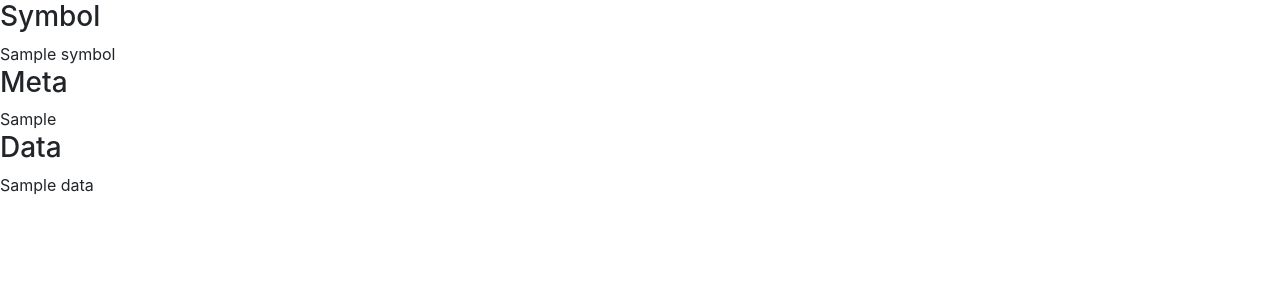
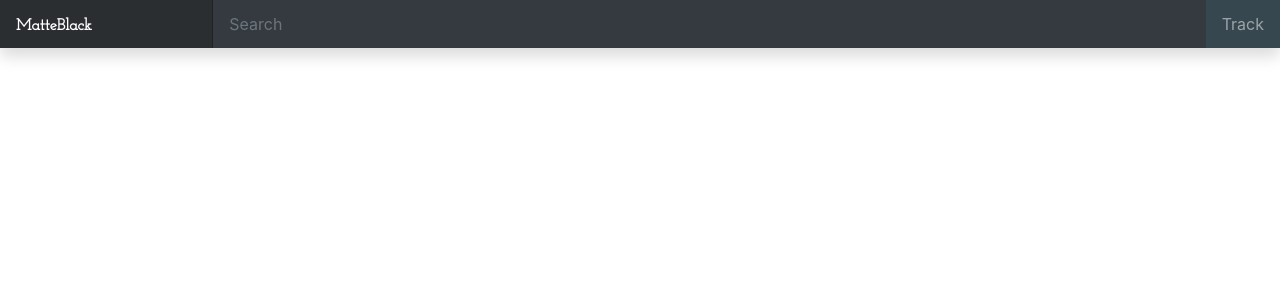
Before and after one commit to ishaansaxena/MatteBlack, a Django app: template server/templates/stocks/stock.html in a window 1280 px wide. Shown: the top 300 px of the page. Run offline with Django 3.2, Linux system fonts and the light colour scheme; the template is opened without the code that fills it: most values are stand-ins (such as "Sample title", 1, 10 or a date in 2020); style sheets or scripts are compiled from the project's sources; some libraries are stand-ins or nearby versions.

Commit message:
Implement dashboard navbar for s/index and s/stock

```diff
--- a/server/static/css/index.css
+++ b/server/static/css/index.css
@@ -3,7 +3,7 @@
   margin: 0;
   padding: 0; }
 
-.jo-sans, .view-front .content .description {
+.jo-sans, .view-front .navbar .git, .view-front .content .description {
   font-family: "Josefin Sans", sans-serif; }
 
 .jo-slab, .view-front .navbar .matte-black {
--- a/server/static/sass/index.sass
+++ b/server/static/sass/index.sass
@@ -19,6 +19,9 @@ body
             color: $C100
             font-size: 2rem
 
+        .git
+            @extend .jo-sans
+
     .content
         position: absolute
         top: 50%
--- a/server/templates/index.html
+++ b/server/templates/index.html
@@ -1,7 +1,7 @@
 {% extends "base.html" %}
 {% load static %}
 
-{% block title %}MatteBlack - Coming Soon{% endblock %}
+{% block title %}MatteBlack{% endblock %}
 
 {% block resources %}
     <!-- For index.html -->
@@ -15,7 +15,7 @@
         <div class="container">
             <nav class="navbar sticky-top">
                 <a class="navbar-brand matte-black" href="{% url 'home' %}">MatteBlack</a>
-                <a href="https://github.com/ishaansaxena/MatteBlack" target="_blank">Github</a>
+                <a class="git" href="https://github.com/ishaansaxena/MatteBlack" target="_blank">Github</a>
             </nav>
         </div>
         <div class="container content">
--- a/server/templates/stocks/stock.html
+++ b/server/templates/stocks/stock.html
@@ -1,20 +1,28 @@
-{% extends "base.html" %}
+{% extends "dashboard.html" %}
 {% load static %}
 
-{% block title %}{{ symbol }} - Dashboard{% endblock %}
+{% block title %}{{ symbol }}{% endblock %}
 
 {% block resources %}
     <!-- For s:stock -->
 {% endblock %}
 
+{% block btn_nav %}
+    <!-- For s:stock -->
+    <ul class="navbar-nav px-3 d-none d-md-block btn-nav">
+        <li class="nav-item text-nowrap">
+            <a class="nav-link" href="#">Track</a>
+        </li>
+    </ul>
+{% endblock %}
 
 {% block content %}
     <!-- For s:stock -->
-    <h3>Symbol</h3>
+    <!-- <h3>Symbol</h3>
     {{ symbol }}
     <h3>Meta</h3>
     {{ meta_data }}
     <h3>Data</h3>
-    {{ data }}
+    {{ data }} -->
 
 {% endblock %}
```
Also changed, not shown: server/stocks/views.py (+6 -6 lines), server/templates/stocks/index.html (+10 -2 lines), 1 other file.
